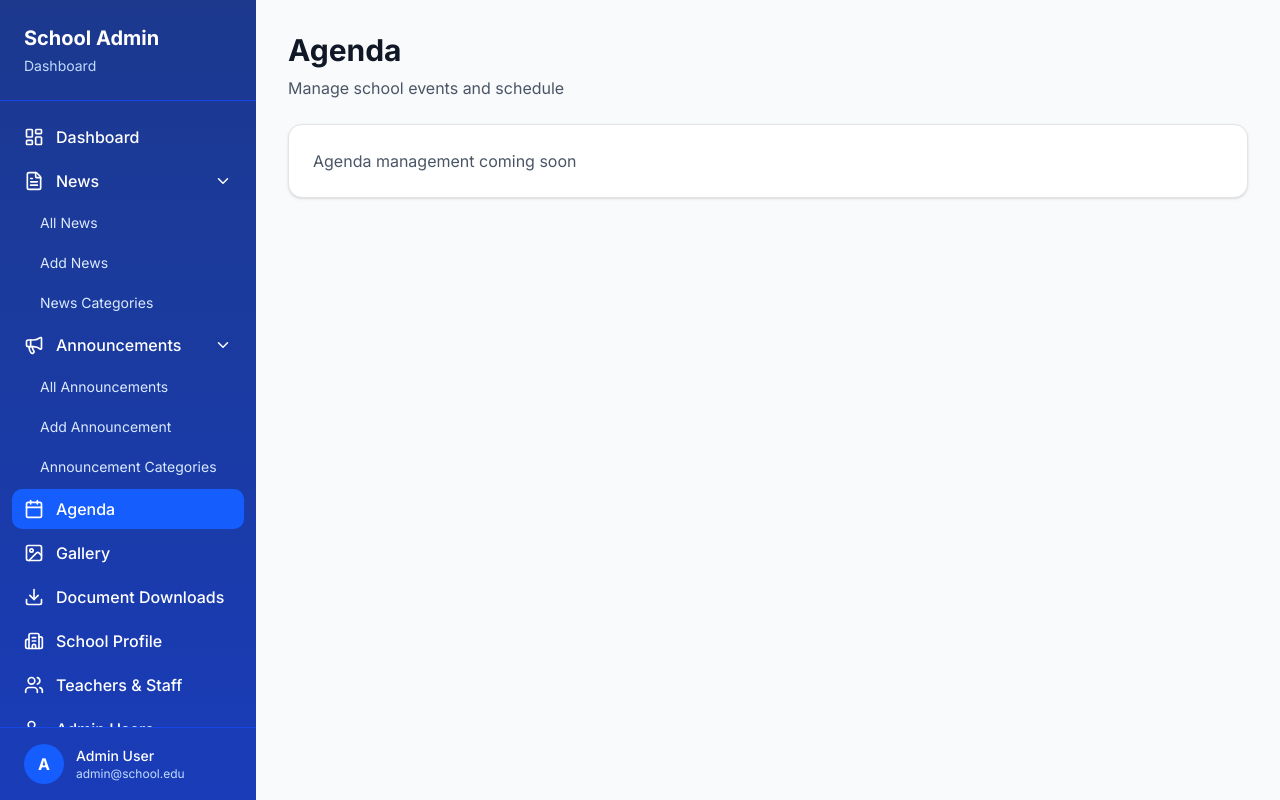
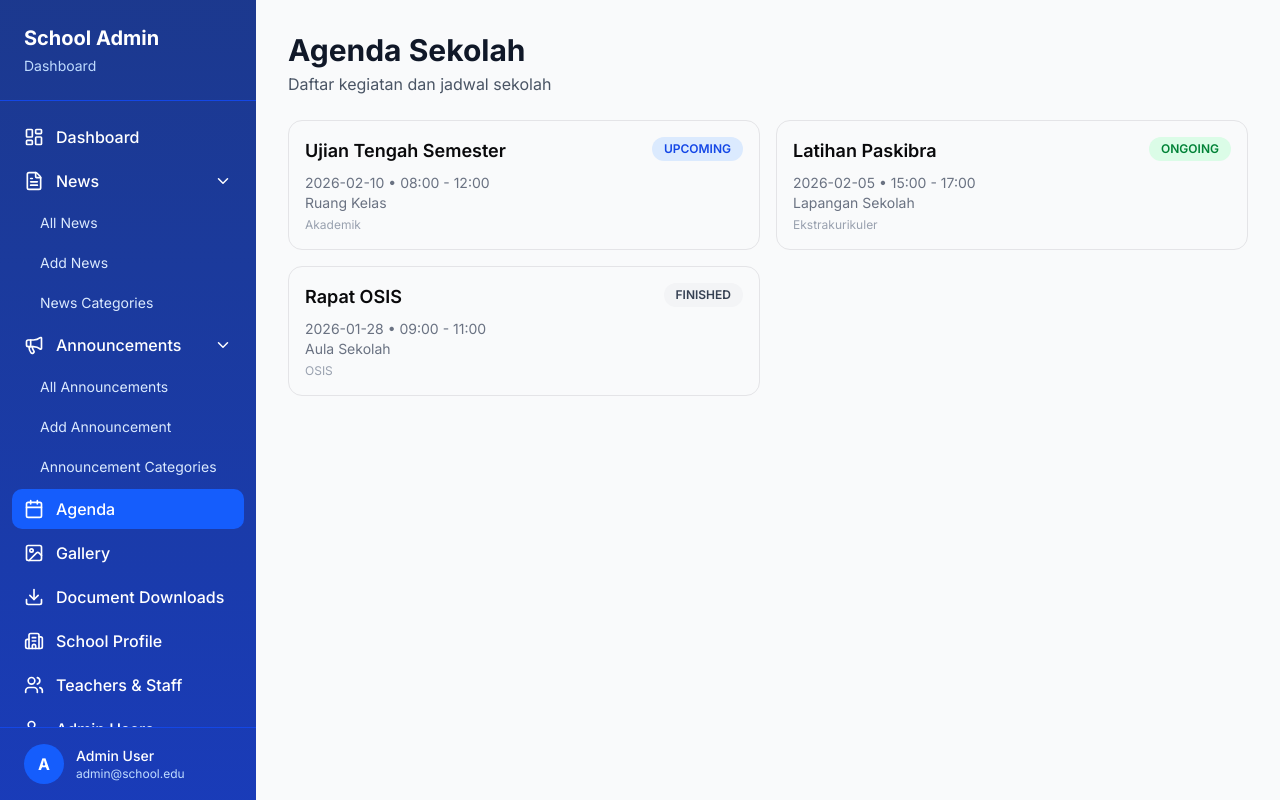
Before and after one commit to fjrhub/smkpgrimojokerto, a Next.js app: page /dashboard/agenda in a window 1280 px wide. Built offline with nearby package versions, Linux system fonts and the light colour scheme.

Commit message:
feat(agenda): implement agenda listing page with status badges and navigation

```diff
--- a/app/dashboard/agenda/page.js
+++ b/app/dashboard/agenda/page.js
@@ -1,20 +1,118 @@
 'use client'
 
-import { Card, CardContent, CardHeader, CardTitle } from '@/components/ui/card'
+import Link from 'next/link'
 
+/* ======================
+   DUMMY DATA AGENDA
+====================== */
+const dummyAgenda = [
+  {
+    id: '1',
+    title: 'Ujian Tengah Semester',
+    description: 'Pelaksanaan UTS semester genap',
+    date: '2026-02-10',
+    startTime: '08:00',
+    endTime: '12:00',
+    location: 'Ruang Kelas',
+    category: 'Akademik',
+    status: 'upcoming',
+  },
+  {
+    id: '2',
+    title: 'Latihan Paskibra',
+    description: 'Latihan rutin mingguan',
+    date: '2026-02-05',
+    startTime: '15:00',
+    endTime: '17:00',
+    location: 'Lapangan Sekolah',
+    category: 'Ekstrakurikuler',
+    status: 'ongoing',
+  },
+  {
+    id: '3',
+    title: 'Rapat OSIS',
+    description: 'Evaluasi kegiatan bulanan',
+    date: '2026-01-28',
+    startTime: '09:00',
+    endTime: '11:00',
+    location: 'Aula Sekolah',
+    category: 'OSIS',
+    status: 'finished',
+  },
+]
+
+/* ======================
+   STATUS BADGE
+====================== */
+function StatusBadge({ status }) {
+  const styles = {
+    upcoming: 'bg-blue-100 text-blue-700',
+    ongoing: 'bg-green-100 text-green-700',
+    finished: 'bg-gray-100 text-gray-700',
+    canceled: 'bg-red-100 text-red-700',
+  }
+
+  return (
+    <span
+      className={`px-3 py-1 rounded-full text-xs font-semibold ${styles[status]}`}
+    >
+      {status.toUpperCase()}
+    </span>
+  )
+}
+
+/* ======================
+   AGENDA CARD
+====================== */
+function AgendaCard({ agenda }) {
+  return (
+    <Link href={`/agenda/${agenda.id}`}>
+      <div className="rounded-xl border p-4 hover:shadow-md transition cursor-pointer">
+        <div className="flex justify-between items-start">
+          <h3 className="font-semibold text-lg">{agenda.title}</h3>
+          <StatusBadge status={agenda.status} />
+        </div>
+
+        <p className="text-sm text-gray-500 mt-2">
+          {agenda.date} • {agenda.startTime} - {agenda.endTime}
+        </p>
+
+        <p className="text-sm text-gray-500">{agenda.location}</p>
+        <p className="text-xs text-gray-400 mt-1">{agenda.category}</p>
+      </div>
+    </Link>
+  )
+}
+
+/* ======================
+   MAIN PAGE
+====================== */
 export default function AgendaPage() {
   return (
     <div className="space-y-6">
+      {/* Header */}
       <div>
-        <h1 className="text-3xl font-bold text-gray-900">Agenda</h1>
-        <p className="text-gray-600 mt-2">Manage school events and schedule</p>
+        <h1 className="text-3xl font-bold text-gray-900">
+          Agenda Sekolah
+        </h1>
+        <p className="text-gray-600 mt-1">
+          Daftar kegiatan dan jadwal sekolah
+        </p>
       </div>
 
-      <Card>
-        <CardContent className="p-6">
-          <p className="text-gray-600">Agenda management coming soon</p>
-        </CardContent>
-      </Card>
+      {/* Agenda List */}
+      {dummyAgenda.length === 0 ? (
+        <div className="text-center py-12 text-gray-500">
+          <p className="text-lg font-medium">Belum ada agenda</p>
+          <p className="text-sm">Agenda akan tampil di sini</p>
+        </div>
+      ) : (
+        <div className="grid md:grid-cols-2 gap-4">
+          {dummyAgenda.map(item => (
+            <AgendaCard key={item.id} agenda={item} />
+          ))}
+        </div>
+      )}
     </div>
   )
 }
```
